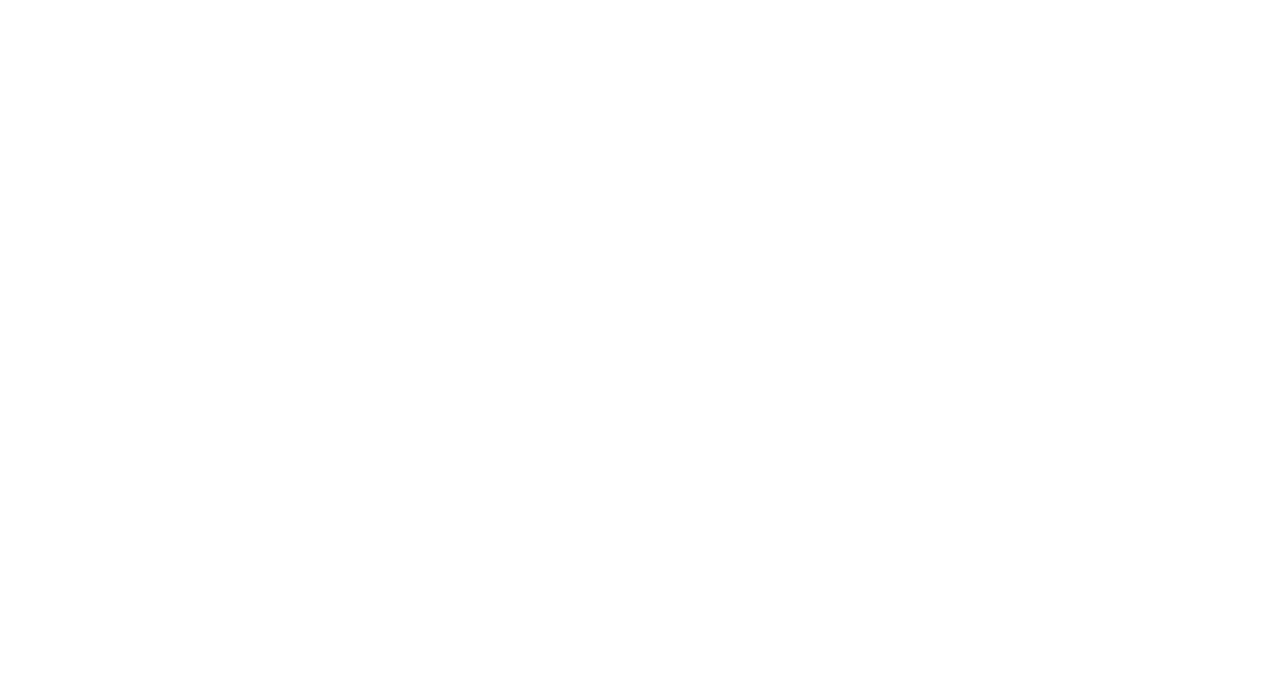
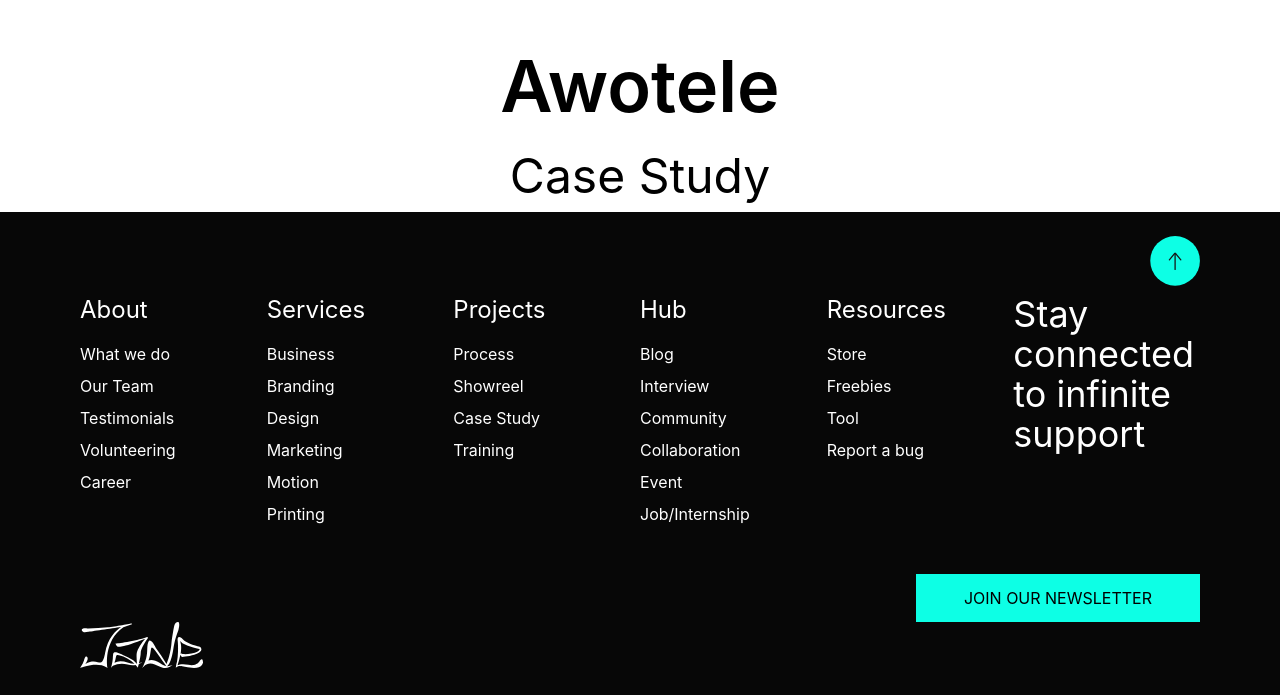
Before and after one commit to jadeoflagos/jademediapro, a Next.js app: page /case-study in a window 1280 px wide. Shown: the part 945-1640 px from the top of the page. Before the commit the page ends 801 px from the top, so only its background shows below. Built offline with nearby package versions, Linux system fonts and the light colour scheme.

Commit message:
WIP: case-study

```diff
--- a/pages/case-study.jsx
+++ b/pages/case-study.jsx
@@ -1,17 +1,27 @@
 import React from "react";
 import Navbar from "../components/Navbar";
 import Image from "next/image";
+import Footer from "../components/Footer";
 
 const CaseStudy = () => {
   return (
     <div>
-      <Navbar dropDownBg="black" bg="#fff" textColor="#000" darkLogo />
+      <div>
+        <Navbar dropDownBg="black" bg="#fff" textColor="#000" darkLogo />
+      </div>
       <Image
         // layout="fill"
         src="/images/awotele.png"
         width={1920}
         height={1027}
       />
+      <main>
+        <div className="header text-center mt-[11rem]">
+          <h2 className="text-[4.5rem] font-semibold">Awotele</h2>
+          <span className="text-[3rem]">Case Study</span>
+        </div>
+      </main>
+      <Footer />
     </div>
   );
 };
```
